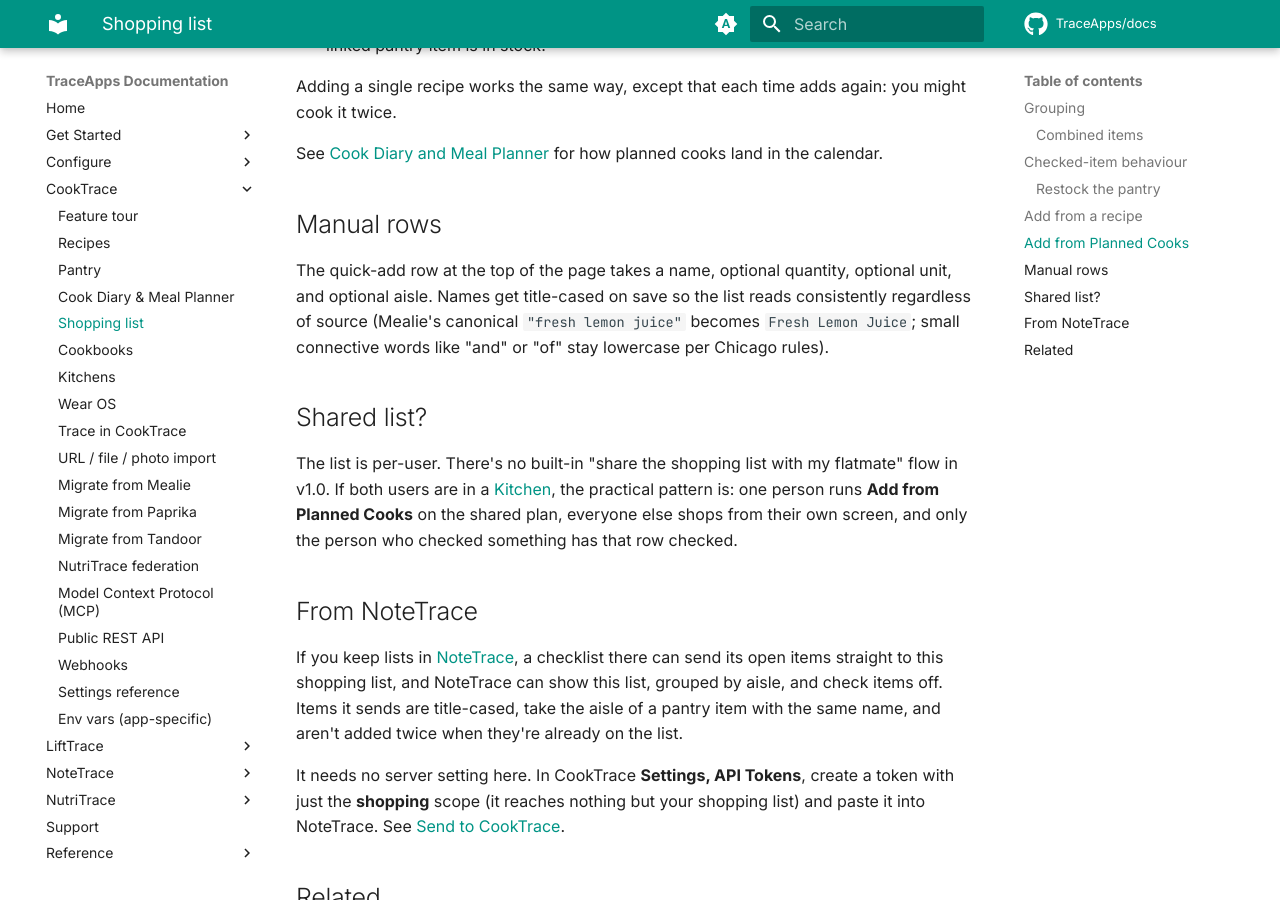
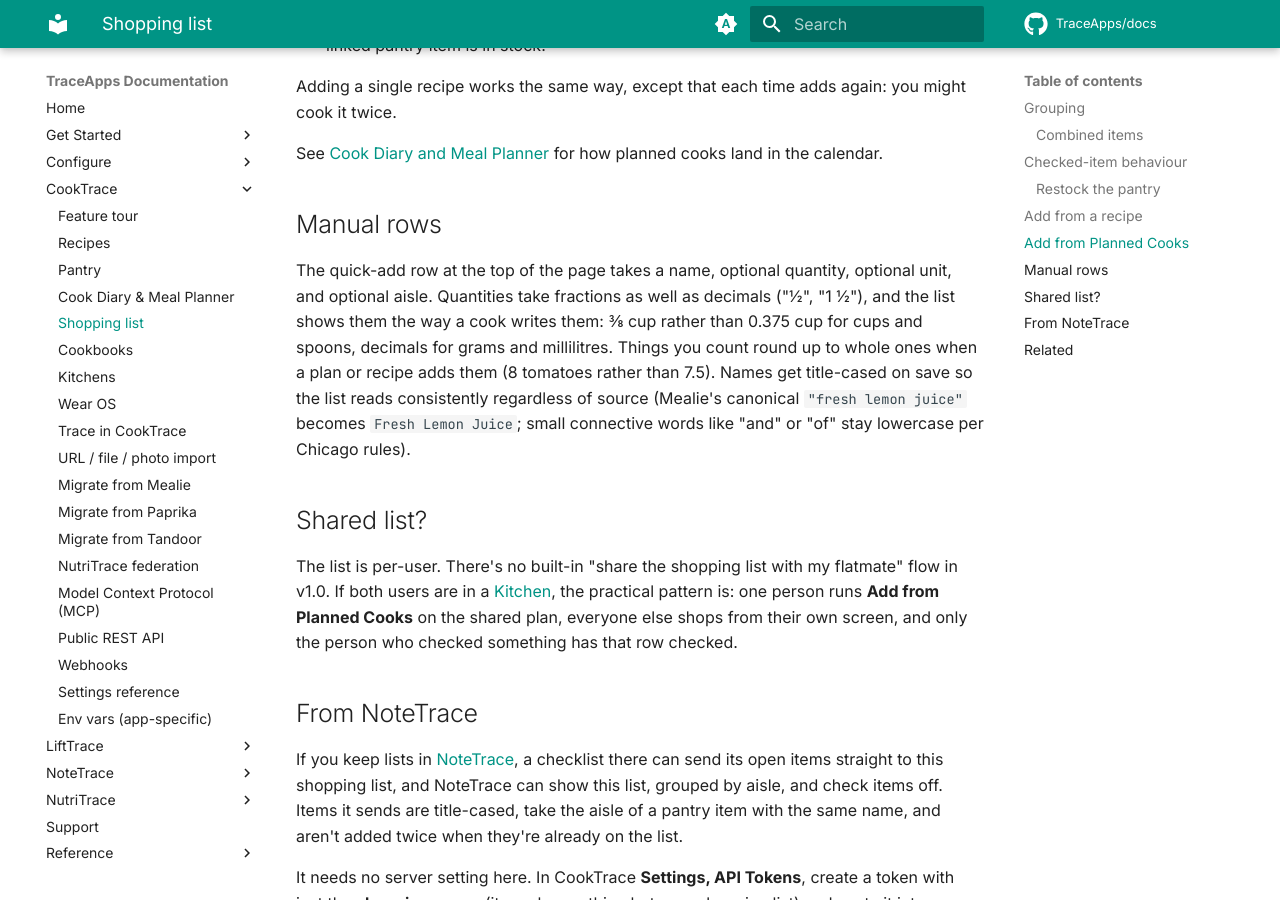
Before and after one commit to TraceApps/docs, an MkDocs documentation site: the page built from docs/cooktrace/shopping.md, in a window 1280 px wide and 900 px high, scrolled down 2769 px. Built offline with MkDocs 1.6.1 and Material for MkDocs 9.7.7, drawn with Linux system fonts in a browser that asks for light colours; comment, search, counter and statistics services are not loaded.

Commit message:
CookTrace: Plan a Cook servings, the real recipe card menu, fractions on the list

```diff
--- a/docs/cooktrace/shopping.md
+++ b/docs/cooktrace/shopping.md
@@ -58,7 +58,7 @@ See [Cook Diary and Meal Planner](diary.md) for how planned cooks land in the ca
 
 ## Manual rows
 
-The quick-add row at the top of the page takes a name, optional quantity, optional unit, and optional aisle. Names get title-cased on save so the list reads consistently regardless of source (Mealie's canonical `"fresh lemon juice"` becomes `Fresh Lemon Juice`; small connective words like "and" or "of" stay lowercase per Chicago rules).
+The quick-add row at the top of the page takes a name, optional quantity, optional unit, and optional aisle. Quantities take fractions as well as decimals ("1/2", "1 1/2"), and the list shows them the way a cook writes them: 3/8 cup rather than 0.375 cup for cups and spoons, decimals for grams and millilitres. Things you count round up to whole ones when a plan or recipe adds them (8 tomatoes rather than 7.5). Names get title-cased on save so the list reads consistently regardless of source (Mealie's canonical `"fresh lemon juice"` becomes `Fresh Lemon Juice`; small connective words like "and" or "of" stay lowercase per Chicago rules).
 
 ## Shared list?
 
```
Also changed, not shown: docs/cooktrace/diary.md (+2 -0 lines), docs/cooktrace/recipes.md (+1 -1 lines).
